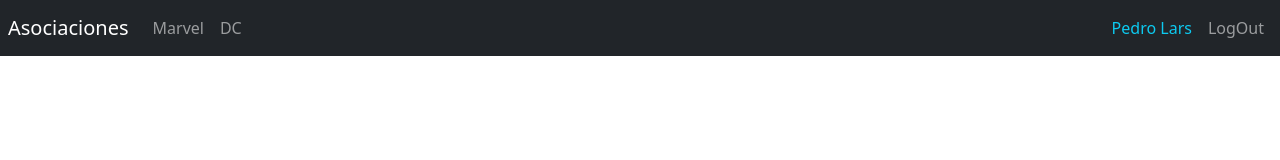
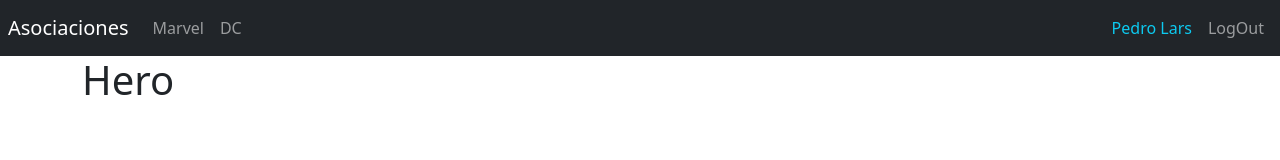
Before and after one commit to jhonnycgarcia/dev-talles-react-heroes-spa, a React (Vite) app: page /hero/dc-arrow in a window 1280 px wide. Shown: the top 160 px of the page. Built offline with nearby package versions, Linux system fonts and the light colour scheme.

Commit message:
Leer argumentos por la URL

```diff
--- /dev/null
+++ b/src/heroes/helpers/getHeroById.js
@@ -0,0 +1,5 @@
+import { heroes } from "../data/heroes";
+
+export const getHeroById = (id) => {
+    return heroes.find(hero => hero.id === id);
+};
--- a/src/heroes/helpers/index.js
+++ b/src/heroes/helpers/index.js
@@ -1 +1,2 @@
 export * from './getHeroesByPublisher'
+export * from './getHeroById'
--- a/src/heroes/pages/HeroPage.jsx
+++ b/src/heroes/pages/HeroPage.jsx
@@ -1,5 +1,15 @@
+import { Navigate, useParams } from "react-router-dom"
+import { getHeroById } from "../helpers";
 
 export const HeroPage = () => {
+  const { heroId } = useParams();
+
+  const hero = getHeroById(heroId);
+
+  if(!hero) {
+    return (<Navigate to="/marvel" />)
+  }
+
   return (
     <h1>Hero</h1>
   )
--- a/src/heroes/routes/HeroesRoutes.jsx
+++ b/src/heroes/routes/HeroesRoutes.jsx
@@ -13,7 +13,7 @@
 
                 {/* Search Page y Hero by Id */}
                 <Route path="search" element={<SearchPage />} />
-                <Route path="hero" element={<HeroPage />} />
+                <Route path="hero/:heroId" element={<HeroPage />} />
 
                 <Route path="/" element={<Navigate to="/marvel" />} />
             </Routes>
```
